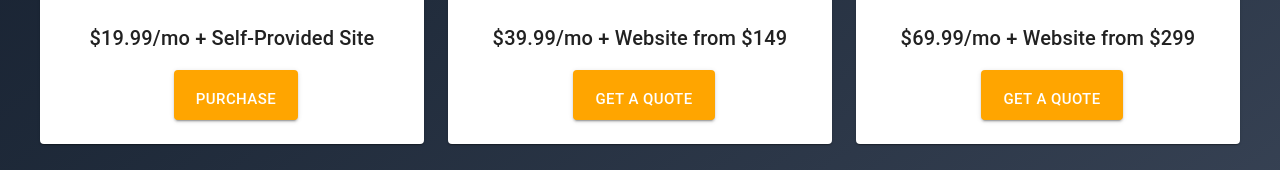
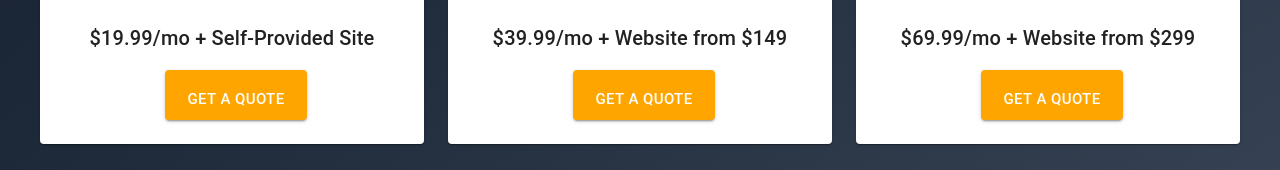
Before and after one commit to EffexDev/effex-forge, a React (Vite) app: page / in a window 1280 px wide. Shown: the part 1968-2138 px from the top of the page. Built offline with nearby package versions, Linux system fonts and the light colour scheme.

Commit message:
Fixed some typos

```diff
--- a/src/components/ContactForm.tsx
+++ b/src/components/ContactForm.tsx
@@ -84,7 +84,7 @@ const ContactForm = () => {
         type="submit"
         variant="contained"
         endIcon={<Send />}
-        >Submit</Button>    <h1>This will send open a mailto link in your computers default mail client</h1>
+        >Submit</Button>    <h1>This will open a mailto: link in your computers default mail client</h1>
     </div>
     </form>
   );
--- a/src/data/plansData.ts
+++ b/src/data/plansData.ts
@@ -14,7 +14,7 @@ export const plansData = [
         site: "Self-Provided Site",
         img: basicHosting,
         alt: "Basic - Hosting Plan",
-        button: "Purchase"
+        button: "Get a Quote"
     },
     {
         id: 2,
```
